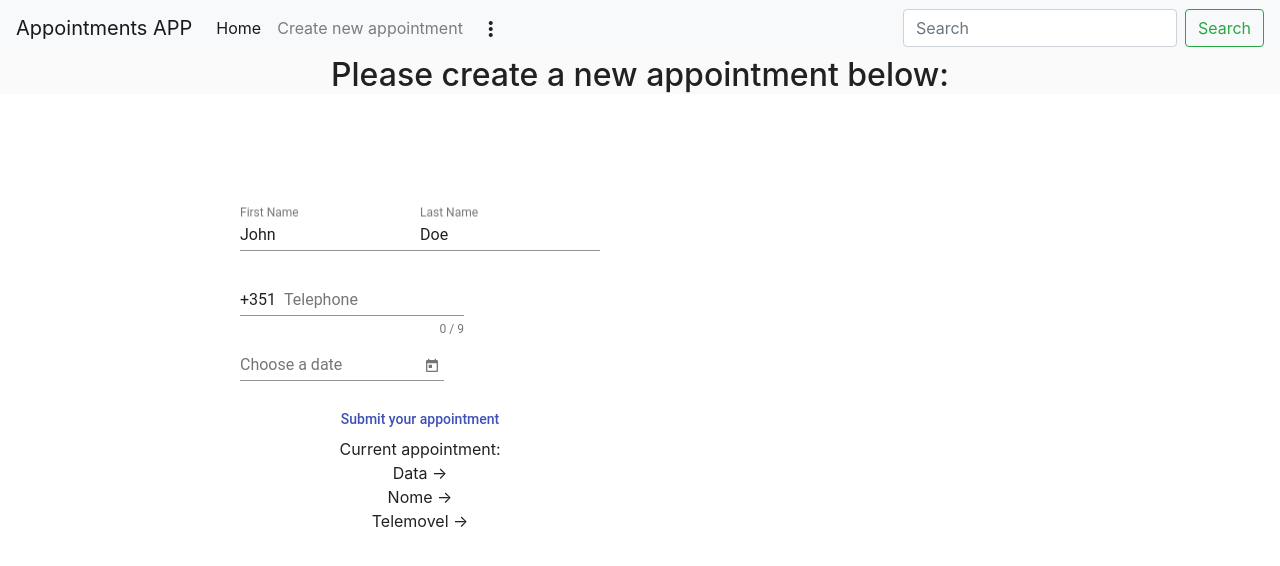
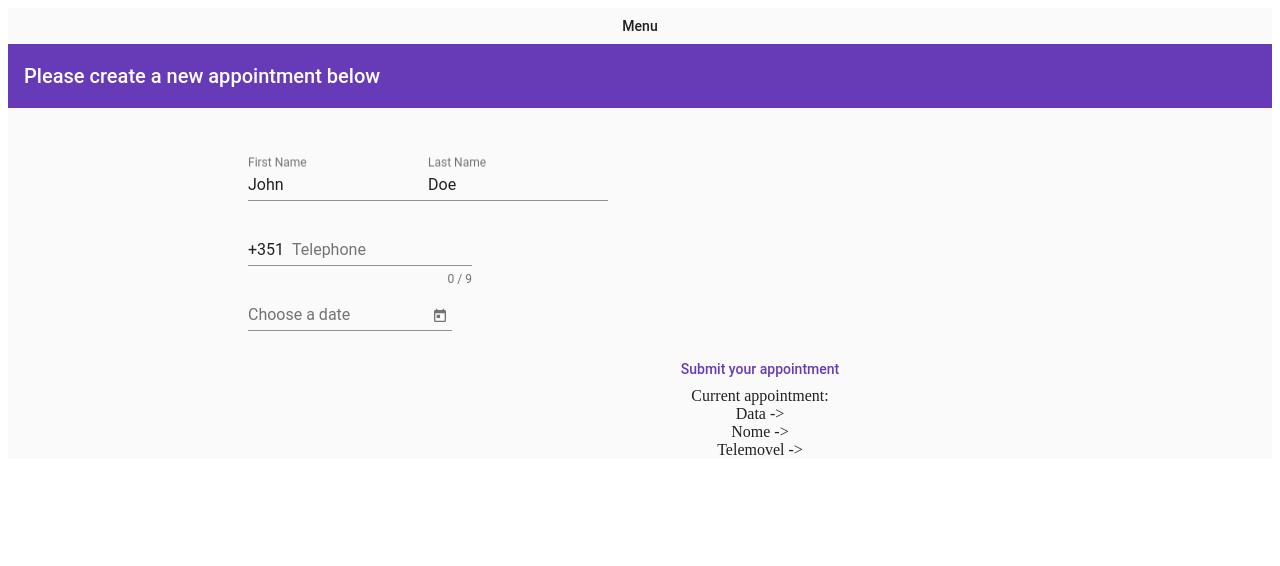
Before and after one commit to ricardoreais/appointments, an Angular app: page /appointment in a window 1280 px wide. Shown: the top 566 px of the page. Built offline with nearby package versions, Linux system fonts and the light colour scheme.

Commit message:
Removed bootstrap and refactored to use angular material

```diff
--- a/src/app/app.component.html
+++ b/src/app/app.component.html
@@ -1,31 +1,9 @@
 <!--The content below is only a placeholder and can be replaced.-->
 <div class="mat-app-background" style="text-align:center">
-  <nav class="navbar navbar-expand-lg navbar-light bg-light">
-    <a class="navbar-brand" href="#">Appointments APP</a>
-    <button class="navbar-toggler" type="button" data-toggle="collapse" data-target="#navbarSupportedContent" aria-controls="navbarSupportedContent" aria-expanded="false" aria-label="Toggle navigation">
-      <span class="navbar-toggler-icon"></span>
-    </button>
-    <div class="collapse navbar-collapse" id="navbarSupportedContent">
-      <ul class="navbar-nav mr-auto">
-        <li class="nav-item active">
-          <a class="nav-link" href="#" routerLink="/">Home <span class="sr-only">(current)</span></a>
-        </li>
-        <li class="nav-item">
-          <a class="nav-link" href="#" routerLink="/appointment" >Create new appointment</a>
-        </li>
-        <mat-menu #appMenu="matMenu">
-          <button mat-menu-item>Settings</button>
-          <button mat-menu-item>Help</button>
-        </mat-menu>
-        <button mat-icon-button [matMenuTriggerFor]="appMenu">
-          <mat-icon>more_vert</mat-icon>
-        </button>
-      </ul>
-      <form class="form-inline my-2 my-lg-0">
-        <input class="form-control mr-sm-2" type="search" placeholder="Search" aria-label="Search">
-        <button class="btn btn-outline-success my-2 my-sm-0" type="submit">Search</button>
-      </form>
-    </div>
-  </nav>
+  <button mat-button [matMenuTriggerFor]="menu">Menu</button>
+  <mat-menu #menu="matMenu">
+    <button mat-menu-item routerLink="/">Home</button>
+    <button mat-menu-item routerLink="/appointment">Create new appointment</button>
+  </mat-menu>
   <router-outlet></router-outlet>
 </div>
--- a/src/app/appointment/appointment.component.css
+++ b/src/app/appointment/appointment.component.css
@@ -1,5 +1,5 @@
 .appointment-info-form{
-    margin: 7em 0em 0em 15em;
+    margin: 3em 0em 0em 15em;
 }
 
 .align-left{
--- a/src/app/appointment/appointment.component.html
+++ b/src/app/appointment/appointment.component.html
@@ -1,13 +1,15 @@
-<h2>Please create a new appointment below:</h2>
+<mat-toolbar color="primary">Please create a new appointment below</mat-toolbar>
 <div>
   <form class="appointment-info-form">
-    <div class="float-left">
-        <mat-form-field>
+    <div>
+        <div class="align-left">
+          <mat-form-field class="float-left">
             <input matInput placeholder="First Name" value="John" #firstNameTemp name="firstNameField">
           </mat-form-field>
           <mat-form-field>
               <input matInput placeholder="Last Name" value="Doe" #lastNameTemp name="lastNameField">
           </mat-form-field>
+        </div>
         <div class="align-left">
           <mat-form-field>
             <span matPrefix>+351 &nbsp;</span>
--- a/src/index.html
+++ b/src/index.html
@@ -10,6 +10,8 @@
   <link href="https://fonts.googleapis.com/icon?family=Material+Icons" rel="stylesheet">
 </head>
 <body>
-  <app-root></app-root>
+    <mat-app-background>
+        <app-root></app-root>
+    </mat-app-background>
 </body>
 </html>
--- a/src/styles.css
+++ b/src/styles.css
@@ -1,6 +1,5 @@
 /* You can add global styles to this file, and also import other style files */
-@import '~bootstrap/dist/css/bootstrap.min.css';
-@import "~@angular/material/prebuilt-themes/indigo-pink.css";
+@import '~@angular/material/prebuilt-themes/deeppurple-amber.css';
 
 .material-icons {
     font-family: 'Material Icons';
```
